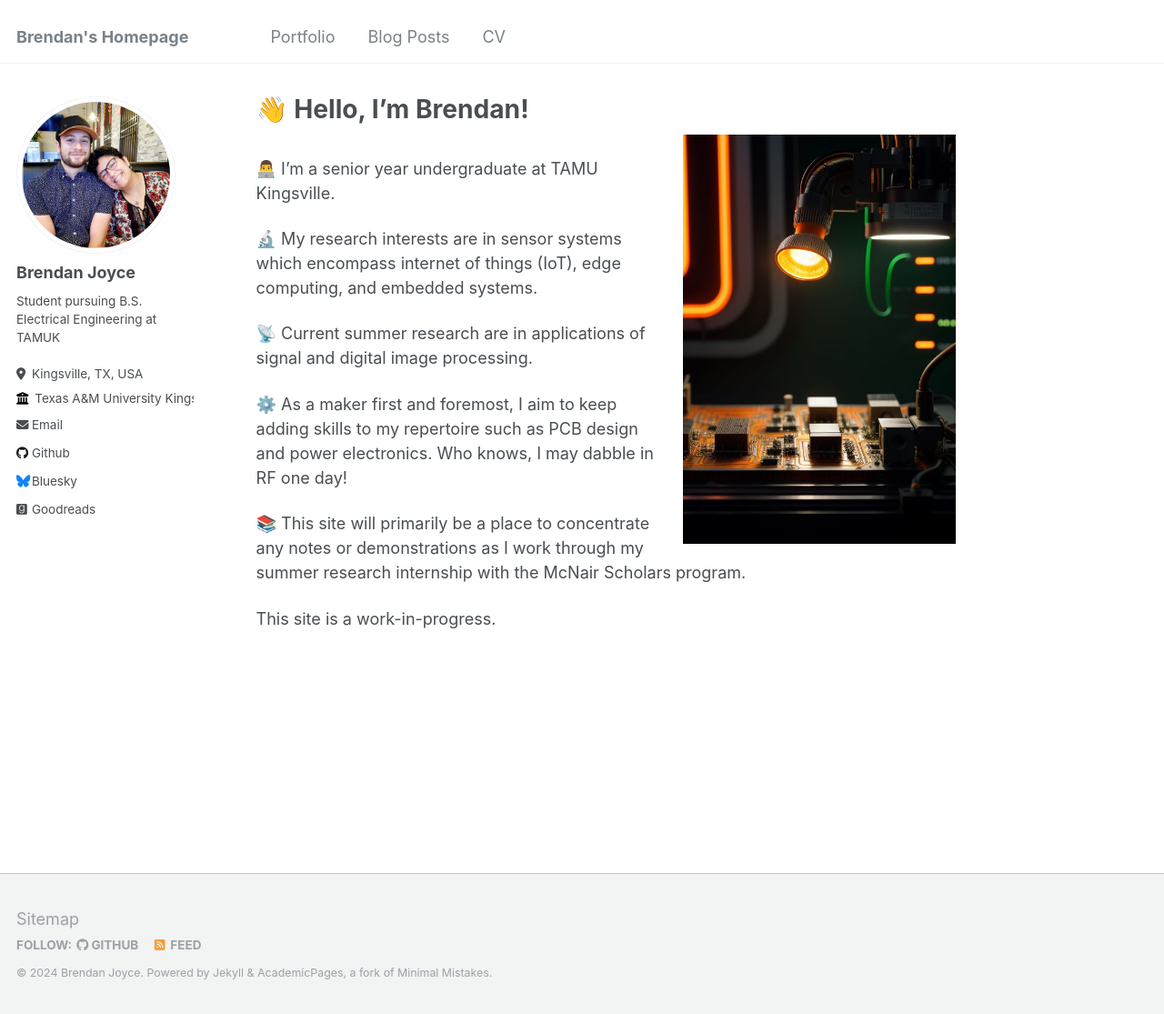
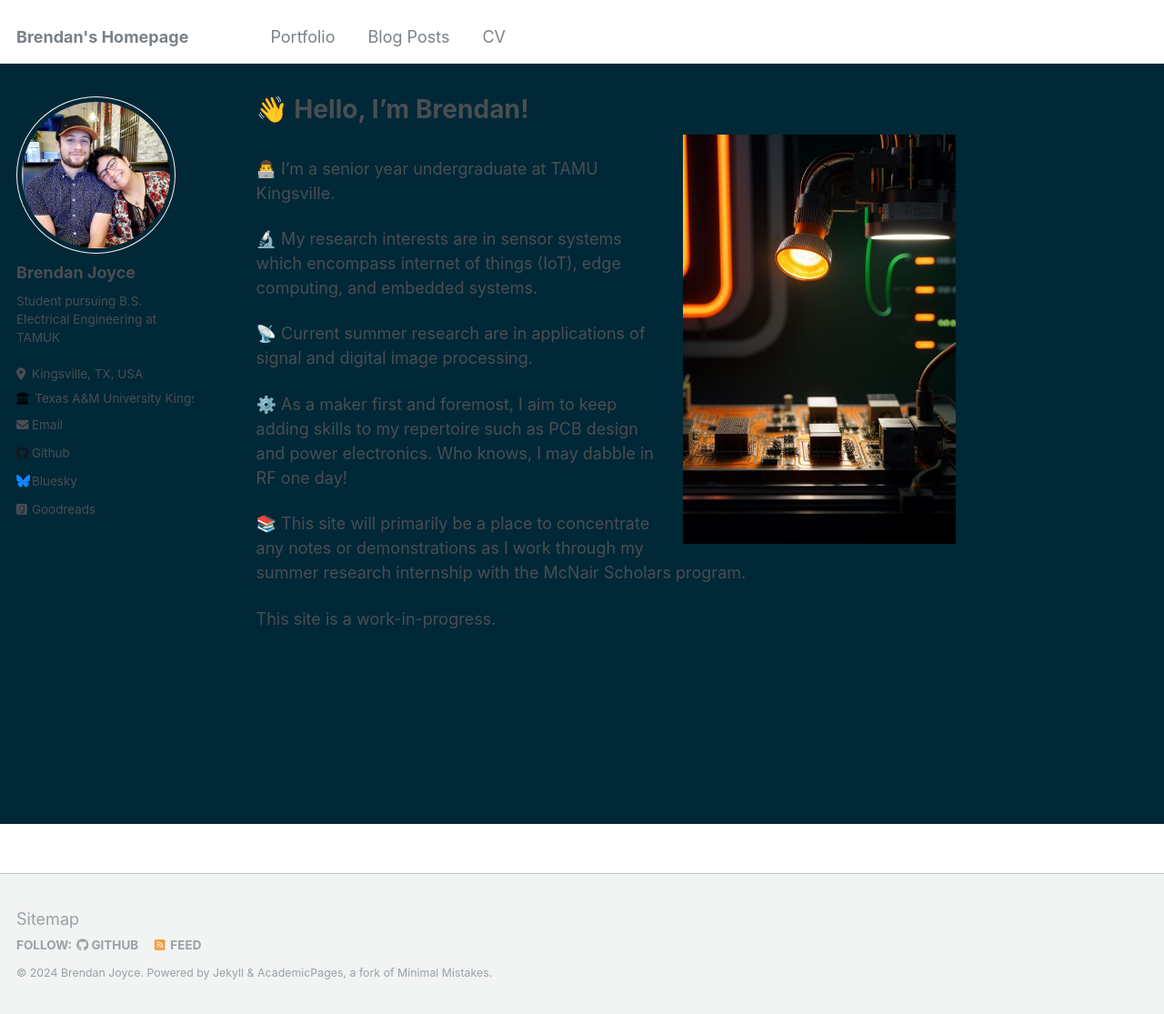
Before and after one commit to BrendanJJoyce/BrendanJJoyce.github.io, a Jekyll site: the page built from _pages/about.md, in a window 1280 px wide and 1115 px high. Shown: the whole window at 91% size. Built offline with Jekyll 4.4.1, drawn with Linux system fonts in a browser that asks for light colours.

Commit message:
assets/css/main.scss add background color

```diff
--- a/assets/css/main.scss
+++ b/assets/css/main.scss
@@ -9,7 +9,9 @@
  *  - https://twitter.com/mmistakes
  *
 */
-
+body {
+    background: #012837;
+   }
 @import "vendor/breakpoint/breakpoint"; // media query mixins
 @import "variables";
 @import "mixins";
```
